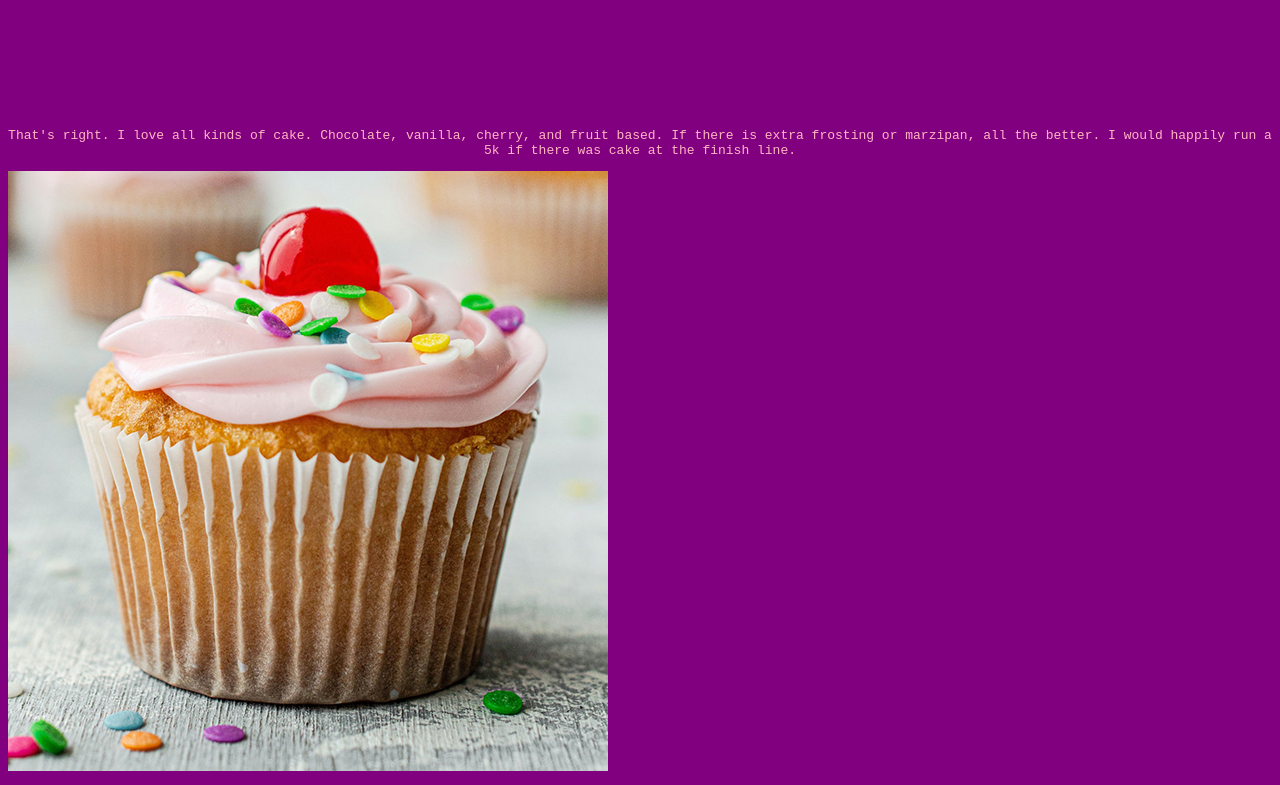
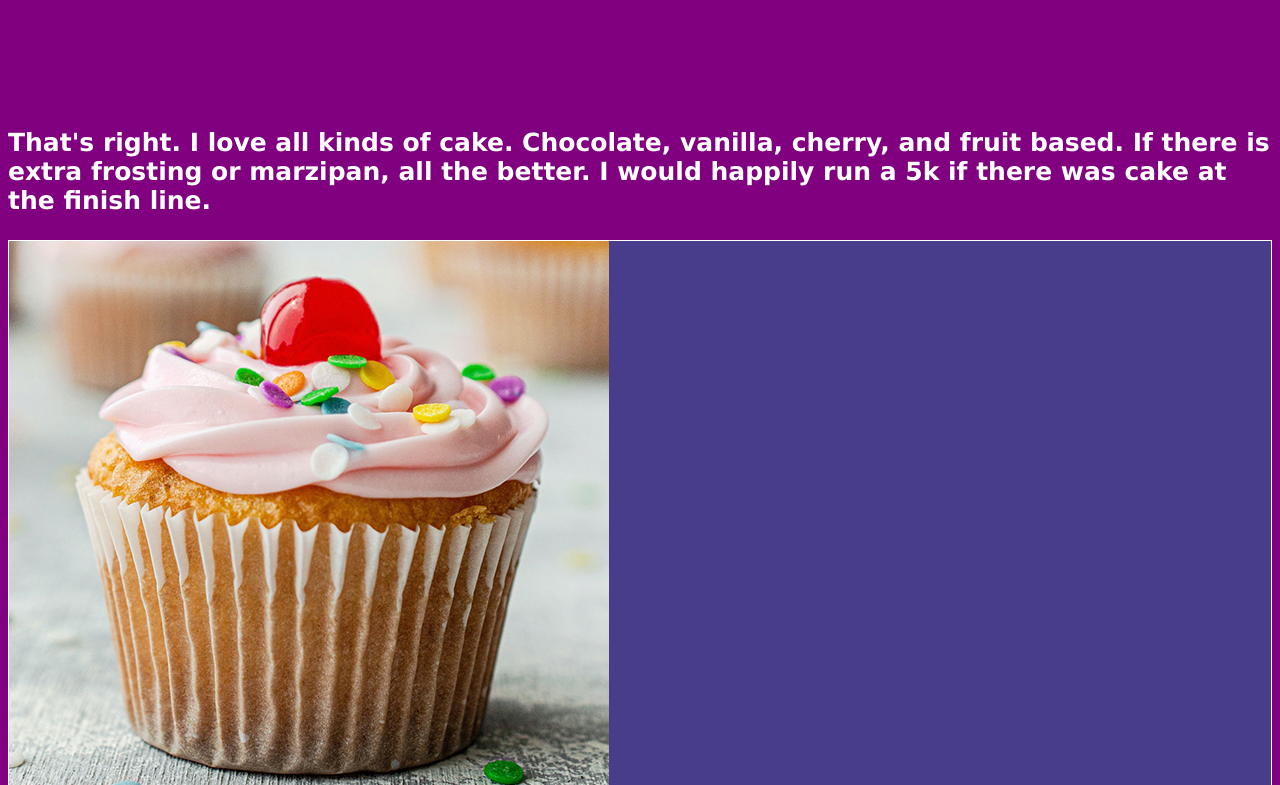
Before and after one commit to Squindle/HTML-CSS-cake-task, a plain HTML site: page cake.html in a window 1280 px wide. Shown: the part 748-1533 px from the top of the page. Drawn offline with Linux system fonts and the light colour scheme.

Commit message:
css version 6 with cake

```diff
--- a/styles.css
+++ b/styles.css
@@ -46,10 +46,29 @@ li{
     color: orangered;
 }
 
-.pizza.png{
+.pizza{
     width: 50%;
 }
 a{
     color: white;
 
 }
+
+/* cake page */
+
+.cake-text {
+   font-family: Verdana, Geneva, Tahoma, sans-serif;
+   text-align: left;
+   color: white;
+   font-size: 25px;
+   font-weight: bold;
+
+
+}
+
+.section-one {
+    border: 1px solid white;
+    background-color: darkslateblue;
+
+
+}
```
